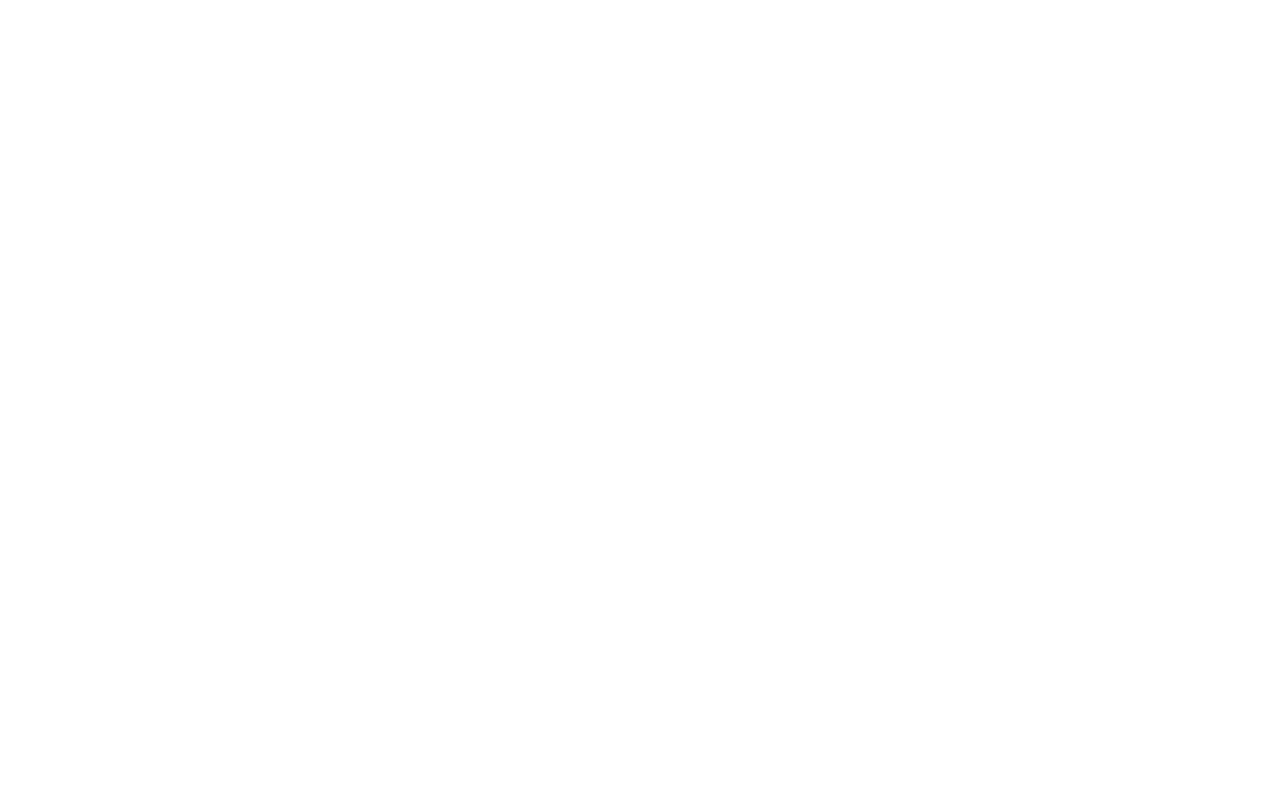
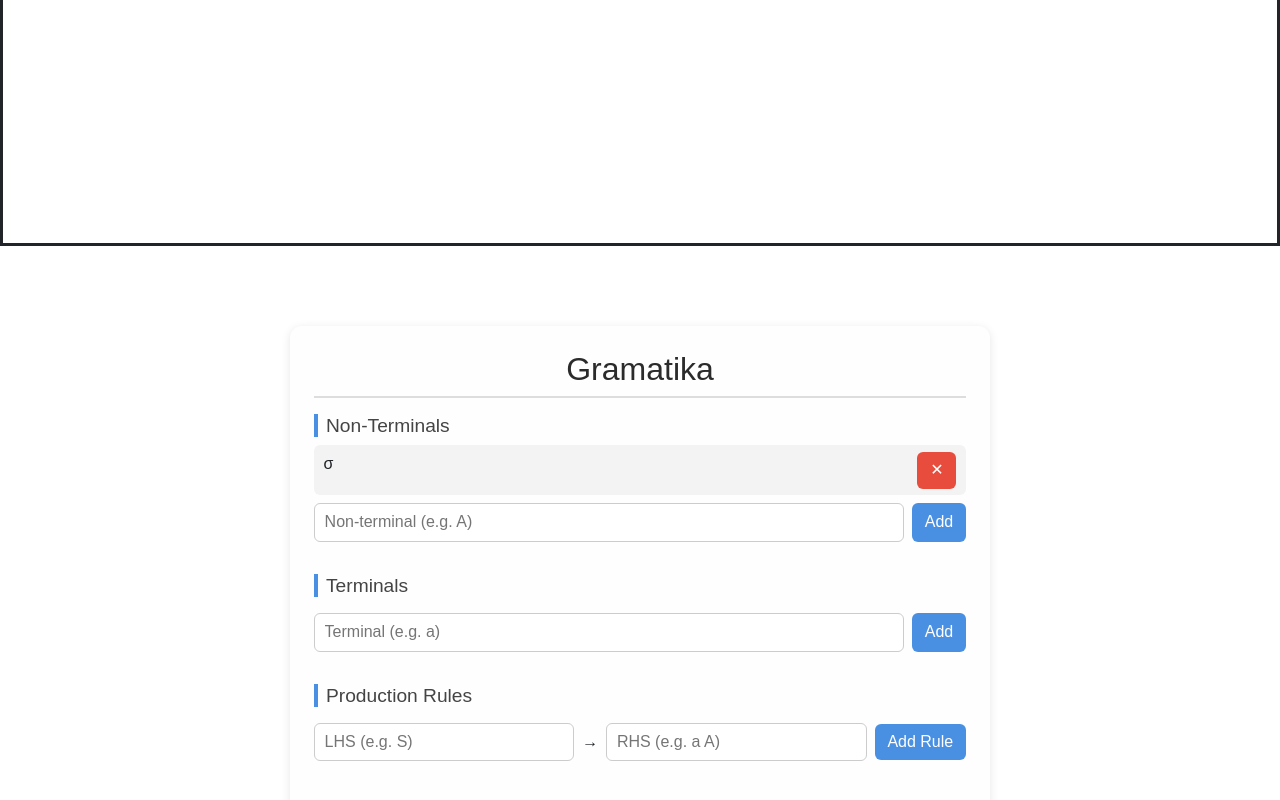
Before and after one commit to lukas-hornacek/fojalka, a React (Vite) app: page / in a window 1280 px wide. Shown: the part 820-1620 px from the top of the page. Before the commit the page ends 800 px from the top, so only its background shows below. Built offline with nearby package versions, Linux system fonts and the light colour scheme.

Commit message:
Finalize grammar window

```diff
--- a/src/core/grammarCore.ts
+++ b/src/core/grammarCore.ts
@@ -206,13 +206,13 @@ export class GrammarCore implements IGrammarCore {
     command.accept(this.visitor);
   }
 
-  // TODO - reflect changes in visual
   undo() {
     if (this.mode.mode !== Mode.EDIT) {
       return new ErrorMessage("Operation is only permitted in edit mode.");
     }
-
-    return this.grammar.undo();
+    const maybeError = this.grammar.undo();
+    this.visual.refresh();
+    return maybeError;
   }
 
   highlight(ids: string[]) {
--- a/src/ui/App.tsx
+++ b/src/ui/App.tsx
@@ -1,16 +1,17 @@
 import "./App.css";
-// import EditButtons from "./EditButtons";
+import EditButtons from "./EditButtons";
 import { CoreProvider } from "../core/CoreContext";
-// import VisualWindows from "./VisualWindows";
-import GrammarWindow from "./GrammarWindow.tsx";
+import VisualWindows from "./VisualWindows";
+import GrammarWindow from "./components/grammar-window/GrammarWindow.tsx";
+import { GrammarType } from "../engine/grammar/grammar.ts";
 
 export default function App() {
   return (
     <CoreProvider>
       <h1>Víla Fojálka</h1>
-      {/*<EditButtons />*/}
-      {/*<VisualWindows />*/}
-      <GrammarWindow />
+      <EditButtons />
+      <VisualWindows />
+      <GrammarWindow grammarType={GrammarType.CONTEXT_FREE}/>
     </CoreProvider>
   );
 }
--- /dev/null
+++ b/src/ui/components/grammar-window/GrammarRepresentation.tsx
@@ -0,0 +1,19 @@
+import React from "react";
+import "./styles.css";
+
+interface GrammarRepresentationProps {
+  grammarRepr: string;
+}
+
+const GrammarRepresentation: React.FC<GrammarRepresentationProps> = ({ grammarRepr }) => {
+  if (!grammarRepr) { return null; }
+
+  return (
+    <div className="section">
+      <h3>Grammar Representation</h3>
+      <pre className="grammar-representation">{grammarRepr}</pre>
+    </div>
+  );
+};
+
+export default GrammarRepresentation;
--- a/src/ui/GrammarWindow.tsx
+++ b/src/ui/components/grammar-window/GrammarWindow.tsx
@@ -1,16 +1,22 @@
 import React, { useState } from "react";
-import { GrammarCore } from "../core/grammarCore";
-import { GrammarType } from "../engine/grammar/grammar.ts";
-import { ModeHolder } from "../core/core.ts";
+import { GrammarCore } from "../../../core/grammarCore.ts";
+import { GrammarType } from "../../../engine/grammar/grammar.ts";
+import { ModeHolder } from "../../../core/core.ts";
+import GrammarRepresentation from "./GrammarRepresentation";
+import "./styles.css";
 
 interface ProductionRule {
   input: string;
   output: string[];
 }
 
-export const GrammarWindow: React.FC = () => {
-  const grammarCoreRef = React.useRef(new GrammarCore(GrammarType.CONTEXT_FREE, new ModeHolder()));
-  const [nonTerminals, setNonTerminals] = useState<string[]>([]);
+interface GrammarWindowProps {
+  grammarType: GrammarType;
+}
+
+export const GrammarWindow: React.FC<GrammarWindowProps> = ({ grammarType }) => {
+  const grammarCoreRef = React.useRef(new GrammarCore(grammarType, new ModeHolder()));
+  const [nonTerminals, setNonTerminals] = useState<string[]>(["σ"]);
   const [terminals, setTerminals] = useState<string[]>([]);
   const [rules, setRules] = useState<ProductionRule[]>([]);
   const [newRule, setNewRule] = useState({ input: "", output: "" });
@@ -102,63 +108,66 @@ export const GrammarWindow: React.FC = () => {
   };
 
   return (
-    <div>
-      <h2>GRAMATIKA</h2>
+    <div className="grammar-container">
+      <h2 className="grammar-header">Gramatika</h2>
 
-      <div>
-        <h3>Non-Terminals:</h3>
-        {nonTerminals.map((nonTerminal, index) =>
-          <div key={index}>
-            <span>{nonTerminal}</span>
-            <button onClick={() => handleDeleteNonTerminal(index)}>
-              Delete
-            </button>
+      <div className="section">
+        <h3>Non-Terminals</h3>
+        <div className="list">
+          {nonTerminals.map((nt, i) =>
+            <div key={i} className="list-item">
+              <span>{nt}</span>
+              <button onClick={() => handleDeleteNonTerminal(i)} className="delete-btn">✕</button>
             </div>
           )}
-        <div>
+        </div>
+        <div className="input-row">
           <input
             value={newNonTerminal}
             onChange={e => setNewNonTerminal(e.target.value)}
-            placeholder="Non-Terminal (e.g. A)"
+            placeholder="Non-terminal (e.g. A)"
           />
-          <button onClick={handleAddNonTerminal}>Add Non-Terminal</button>
+          <button onClick={handleAddNonTerminal}>Add</button>
         </div>
       </div>
 
-      <div>
-        <h3>Terminals:</h3>
-        {terminals.map((terminal, index) =>
-          <div key={index}>
-            <span>{terminal}</span>
-            <button onClick={() => handleDeleteTerminal(index)}>
-              Delete
-            </button>
+      <div className="section">
+        <h3>Terminals</h3>
+        <div className="list">
+          {terminals.map((t, i) =>
+            <div key={i} className="list-item">
+              <span>{t}</span>
+              <button onClick={() => handleDeleteTerminal(i)} className="delete-btn">✕</button>
             </div>
           )}
-        <div>
+        </div>
+        <div className="input-row">
           <input
             value={newTerminal}
             onChange={e => setNewTerminal(e.target.value)}
             placeholder="Terminal (e.g. a)"
           />
-          <button onClick={handleAddTerminal}>Add Terminal</button>
+          <button onClick={handleAddTerminal}>Add</button>
         </div>
       </div>
 
-      <h3>Rules:</h3>
-      {rules.map((rule, index) =>
-        <div key={index}>
-          <span>{rule.input} → {rule.output.join(" ")}</span>
-          <button onClick={() => handleDeleteRule(index)}>Delete</button>
+      <div className="section">
+        <h3>Production Rules</h3>
+        <div className="list">
+          {rules.map((r, i) =>
+            <div key={i} className="list-item">
+              <span>{r.input} → {r.output.join(" ")}</span>
+              <button onClick={() => handleDeleteRule(i)} className="delete-btn">✕</button>
             </div>
           )}
-      <div>
+        </div>
+        <div className="input-row rule-input-row">
           <input
             value={newRule.input}
             onChange={e => setNewRule({ ...newRule, input: e.target.value })}
             placeholder="LHS (e.g. S)"
           />
-        →
+          <span>→</span>
           <input
             value={newRule.output}
             onChange={e => setNewRule({ ...newRule, output: e.target.value })}
@@ -166,13 +175,10 @@ export const GrammarWindow: React.FC = () => {
           />
           <button onClick={handleAddRule}>Add Rule</button>
         </div>
+      </div>
 
-      {grammarRepr !== "" && <div>
-        REPRESENTATION:
-        <div>
-          {grammarRepr}
-        </div>
-      </div>}
+      <GrammarRepresentation grammarRepr={grammarRepr} />
+
     </div>
   );
 };
--- /dev/null
+++ b/src/ui/components/grammar-window/styles.css
@@ -0,0 +1,93 @@
+.grammar-container {
+    max-width: 700px;
+    margin: auto;
+    font-family: sans-serif;
+    padding: 1.5rem;
+    background: #fefefe;
+    border-radius: 12px;
+    box-shadow: 0 2px 10px rgba(0,0,0,0.1);
+}
+
+.grammar-header {
+    font-size: 2rem;
+    color: #2b2b2b;
+    margin-bottom: 1rem;
+    text-align: center;
+    border-bottom: 2px solid #ddd;
+    padding-bottom: 0.5rem;
+}
+
+.section {
+    margin-bottom: 2rem;
+}
+
+.section h3 {
+    font-size: 1.2rem;
+    color: #444;
+    margin-bottom: 0.5rem;
+    border-left: 4px solid #4a90e2;
+    padding-left: 0.5rem;
+}
+
+.list {
+    display: flex;
+    flex-direction: column;
+    gap: 0.5rem;
+    margin-bottom: 0.5rem;
+}
+
+.list-item {
+    display: flex;
+    justify-content: space-between;
+    background: #f3f3f3;
+    padding: 0.4rem 0.6rem;
+    border-radius: 6px;
+}
+
+.input-row {
+    display: flex;
+    gap: 0.5rem;
+    margin-top: 0.5rem;
+}
+
+.rule-input-row {
+    align-items: center;
+}
+
+input {
+    padding: 0.4rem 0.6rem;
+    border: 1px solid #ccc;
+    border-radius: 6px;
+    flex: 1;
+}
+
+button {
+    padding: 0.4rem 0.8rem;
+    border: none;
+    background-color: #4a90e2;
+    color: white;
+    border-radius: 6px;
+    cursor: pointer;
+}
+
+button:hover {
+    background-color: #3a7bd5;
+}
+
+.delete-btn {
+    background-color: #e74c3c;
+}
+
+.delete-btn:hover {
+    background-color: #c0392b;
+}
+
+.grammar-representation {
+    background: #272822;
+    color: #f8f8f2;
+    padding: 1rem;
+    border-radius: 8px;
+    overflow-x: auto;
+    white-space: pre-wrap;
+    font-family: "Courier New", monospace;
+}
--- a/src/visual/grammarVisual.ts
+++ b/src/visual/grammarVisual.ts
@@ -50,7 +50,7 @@ export class GrammarVisual implements IGrammarVisual {
     const ts = this.grammar.terminalSymbols.join(", ");
     const start = this.grammar.initialNonTerminalSymbol;
     const rules = this.grammar.productionRules
-      .map(rule => `${rule.inputNonTerminal} → ${rule.outputSymbols.join(", ")}`)
+      .map(rule => `${rule.inputNonTerminal} → ${rule.outputSymbols.join(" ")}`)
       .join("\n");
 
     this.representation =
```
Lines whose indentation alone changed are shown as unchanged.
